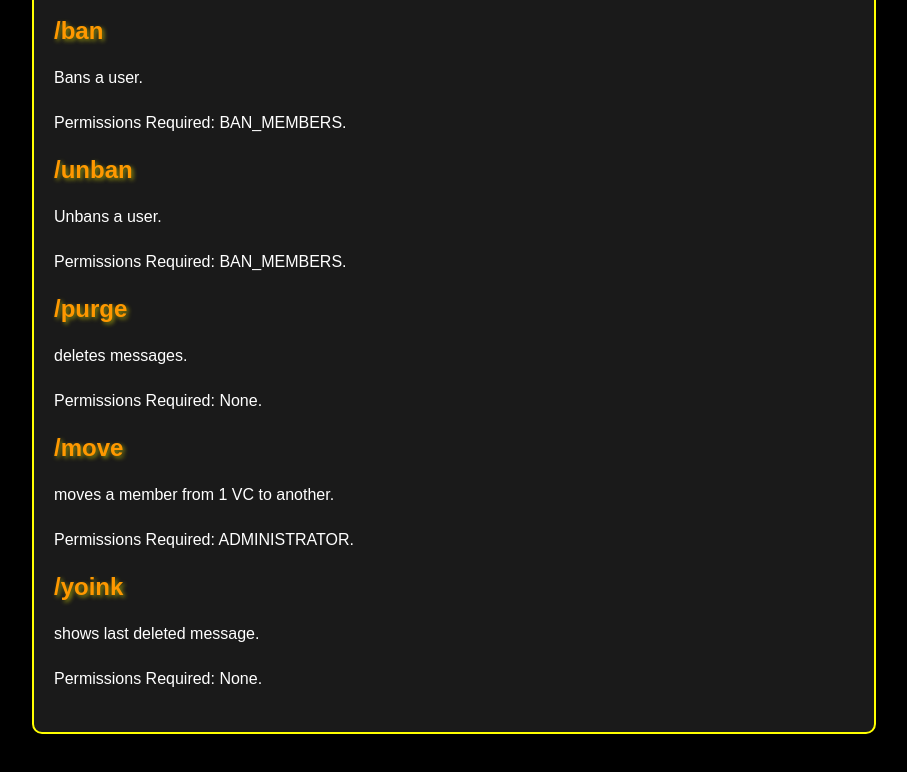
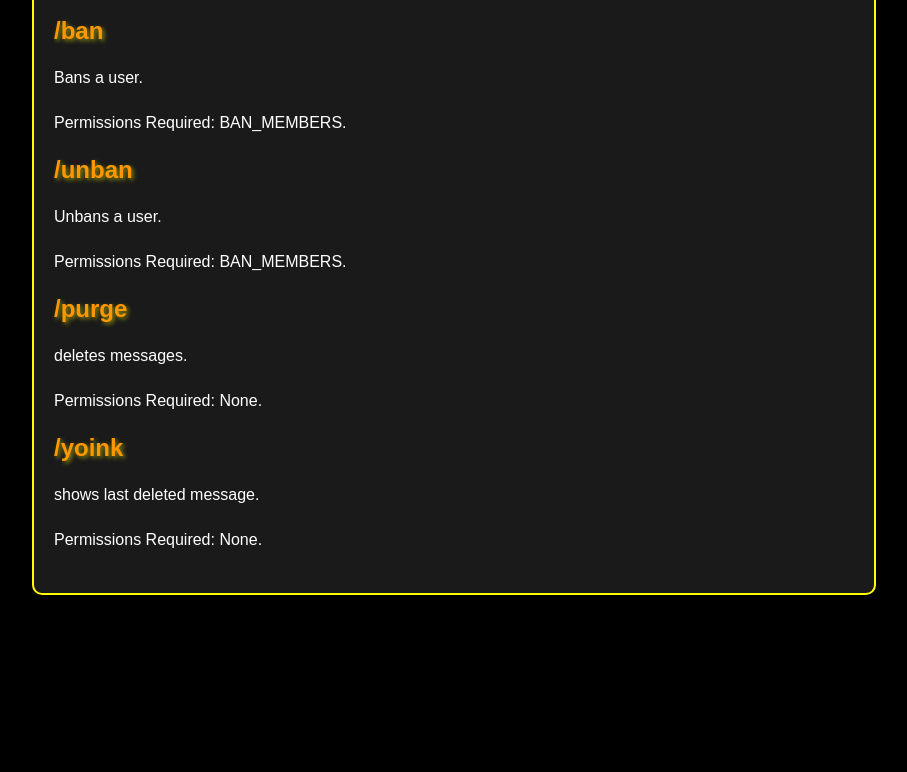
Before and after one commit to kushed3d/Bumblebee, a plain HTML site: page docs_page.html in a window 1280 px wide. Shown: the part 1868-2640 px from the top of the page, without its empty margins (186-1093 px from the left). After the commit the page ends 2513 px from the top, so only its background shows below. Drawn offline with Linux system fonts and the light colour scheme.

Commit message:
Update docs_page.html

```diff
--- a/docs_page.html
+++ b/docs_page.html
@@ -135,12 +135,6 @@
         </div>
 
         <div class="section">
-            <h2>/move</h2>
-            <p>moves a member from 1 VC to another.</p>
-            <p>Permissions Required: ADMINISTRATOR.</p>
-        </div>
-
-        <div class="section">
             <h2>/yoink</h2>
             <p>shows last deleted message.</p>
             <p>Permissions Required: None.</p>
```
